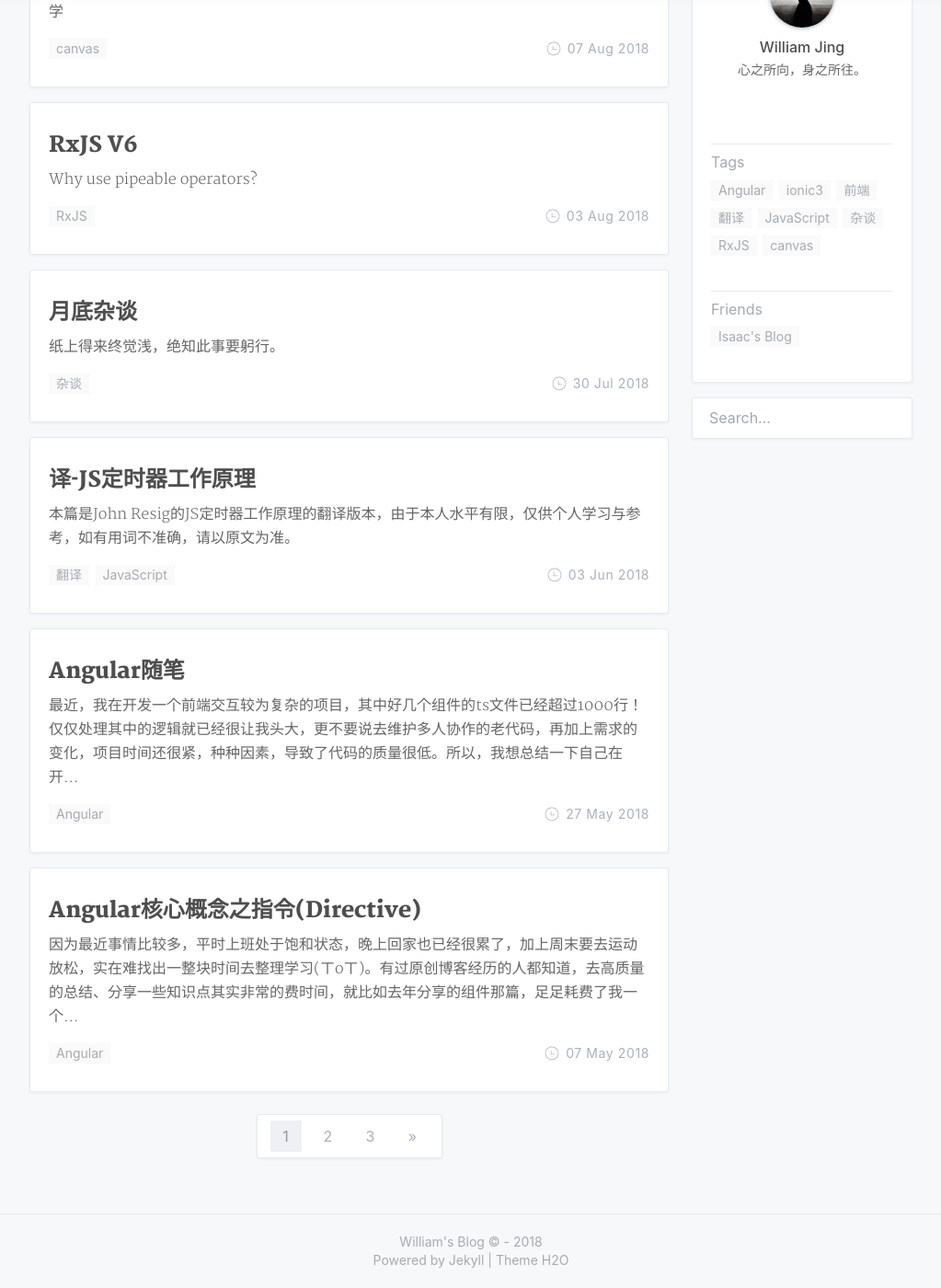
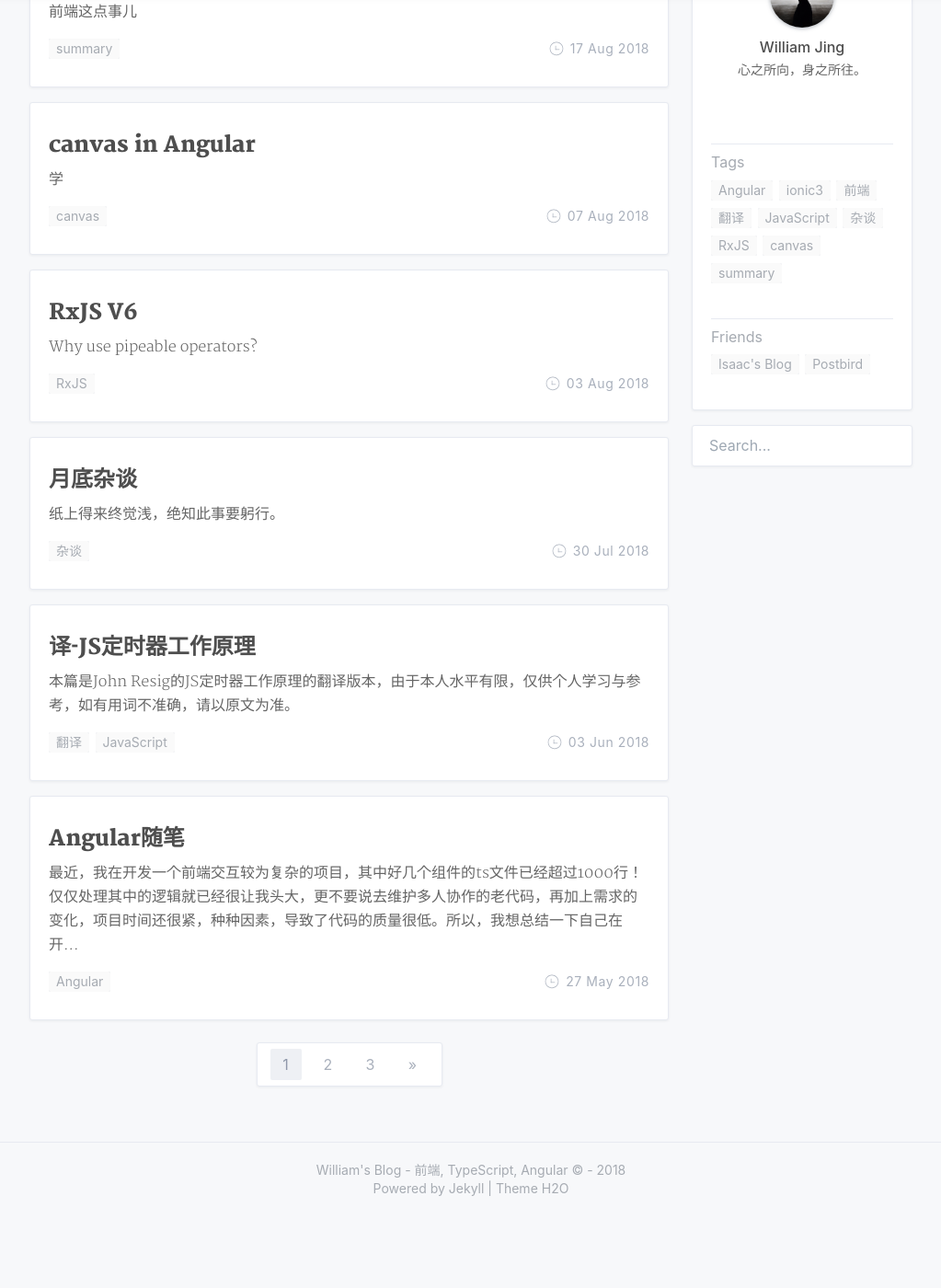
Before and after one commit to fattypiggy/fattypiggy.github.io, a Jekyll site: the page built from index.html, in a window 1280 px wide and 1400 px high, scrolled down 571 px. Shown: the whole window at 92% size, without its empty margins (128-1151 px from the left). Built offline with Jekyll 4.4.1, drawn with Linux system fonts in a browser that asks for light colours; nearby versions of some CDN libraries; the list of posts is cut into pages by our own code; a style sheet for code colours, icons or effects is not loaded; after the commit the page ends 1893 px from its top, so only the background shows below that; some of the changed lines change nothing that is shown.

Commit message:
add new post

```diff
--- a/_config.yml
+++ b/_config.yml
@@ -1,4 +1,4 @@
-title:            William's Blog
+title:            William's Blog - 前端, TypeScript, Angular
 description:      The Wolrd of William Jing
 keyword: William Jing, 经纬, TypeScript, JavaScript, 前端, 前端开发, Angular, 个人分享, 记录生活
 
@@ -61,6 +61,7 @@
 # friend links
 friends:
   "Isaac's Blog": '//isaacguan.github.io/'
+  "Postbird": '//www.ptbird.cn/'
 
 # Build settings
 paginate: 6
--- /dev/null
+++ b/_posts/2018-08-17-no-pain-no-gain.md
@@ -0,0 +1,35 @@
+---
+layout: post
+title: No Pain, No Gain.
+description: This is a summary about CSS skill, speaking English, working, etc.
+date: 2018-08-17
+tags: [summary]
+---
+
+# 前端这点事儿
+
+最近在边做项目，边做技术调研，发现前端这点事儿说简单，也高深。
+
+举几个例子：
+
+1. 一直对canvas了解很少，发现这些年前端可视化的高速发展离不开canvas，大名鼎鼎的百度的eChart所用技术大部分都和canvas有关。就拿canvas的缩放重绘来说，这东西就把我难住了，找了一些资料，至今(2018-08-17)也没弄清楚他的道理。
+
+2. SASS。CSS预处理器，你可以添加变量，使用嵌套等等一些列类似编程的形式来编写CSS，从而使CSS更有条理，更易维护。我也毫不保留的说一些，我™连CSS到现在都没学明白呢，又出来这东西，学不过来啊啊啊啊，再一次感叹前端圈技术更新换代之迅速！
+
+3. RxJS。准确的应该说是Observable。作为Angular推荐使用的库or工具，我对他的了解仅限于subscribe和map(V6的map在pipe里面)等等简单的一些操作，其中的原理，至今未去研究，估计这样的我，去哪家大厂面试都走不过两轮吧。
+
+4. Node.js。虽然我认为的Node.js他是一门后端技术，和所谓的前端根本不是一回事，他是提供服务的，但由于JS这门语言把前后端之间不可逾越的鸿沟填平了一些，再者说Node.js的发展前景很好，也是一门好技术，所以学学也不属于浪费生命。去年买的那本书都长虫子了吧，不多说了，滚去学学！
+
+不得不说，我以前小看前端了，虽然以前就是觉得用人家现成的组件，组装一些，调用api，渲染一下数据，向后端post点数据，仅此而已，太简单的事了。啪啪啪，脸疼，我错了😞，要是前端都这样，估计也没啥发展了。做人还是要谦虚啊，自己在前端圈里只能算小白，今后要更加努力的完善自己的武器库。
+
+## 说说英语
+
+由于要经常和德国PM开会，所以最近英语练得越来越熟悉了，相比前几次开会时的心惊肉跳，最近变得不紧张了，也能谈笑风生了。我发现英语这个技能，对于programmer来说非常的重要，以前和几个朋友交谈时，我们也好不避讳的说：一手技术掌握在English-speaking people手中、Stack Overflow+GitHub能解决95%以上的问题等等言论，如有人不同意，那你也没招，这是现实啊，所以我觉得英语好，再加上学习能力强是一个优秀程序员标配。
+
+## 杂
+
+我喜欢说点乱七八糟的东西，生活啊，技术啊，总结啊等等。有时候觉得写点东西留着以后有时间了看看挺好的。
+
+> 花有重开日，人无再少年。
+
+一转眼，自己开博也有一年了，只留下十几篇“水货日记”和一个半吊子未完成的ionic项目，这里批评一下过去懒惰的自己，在接下来的时间给自己留点作业，就是把自己觉得欠缺的技术补上，记录下来，既方便日后和他人分享，又方便自己回味过去，美哉。
```
